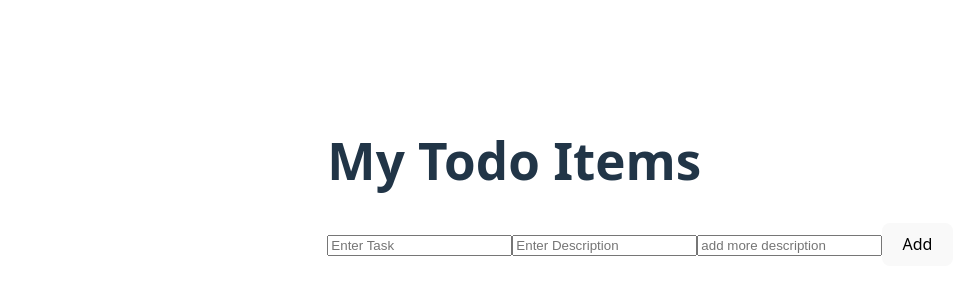
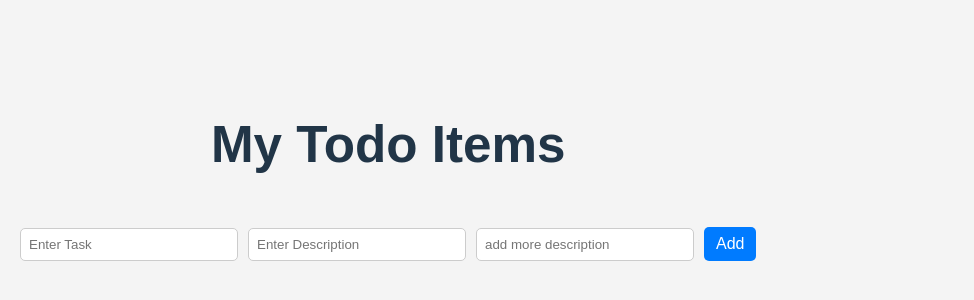
Before and after one commit to Remedanram/react, a React (Vite) app: page / in a window 1280 px wide. Shown: the part 218-518 px from the top of the page, without its empty margins (0-974 px from the left). Built offline with nearby package versions, Linux system fonts and the light colour scheme.

Commit message:
css file for overall

```diff
--- a/src/App.css
+++ b/src/App.css
@@ -1,48 +1,38 @@
-html, body {
-  /* height: 10%; */
-  /* margin: 0; */
-  /* display: flex; */
-  align-items: center;
-  justify-content: center;
+body {
+  font-family: Arial, sans-serif;
+  background-color: #f4f4f4;
+  margin: 0;
+  padding: 0;
 }
 
-.todo-Item{
-  padding: 16px;
-  margin: 16px;
-  border:solid black 1px;
-}
-.counter__item {
-  padding: 16px;
-  margin: 16px;
-  border: solid black 1px;
-  border-radius: 8px; /* Adds rounded corners */
-  background-color: #f9f9f9; /* Light gray background */
-  box-shadow: 0 4px 8px rgba(0, 0, 0, 0.1); /* Subtle shadow for depth */
-  text-align: center; /* Centers the text inside the counter */
+.app-container {
+  display: flex;
+  flex-direction: column;
+  align-items: center;
+  padding: 20px;
 }
 
-.counter__item h2 {
-  margin-bottom: 16px;
-  font-size: 24px;
-  color: #333; /* Dark gray color for the text */
+.task-input {
+  margin: 20px 0;
 }
 
-.counter__item button {
-  padding: 10px 20px;
-  margin: 5px;
-  font-size: 16px;
-  color: #fff;
-  background-color: #007bff; /* Bootstrap primary blue */
-  border: none;
-  border-radius: 4px;
-  cursor: pointer;
-  transition: background-color 0.3s ease;
+input[type="text"] {
+  padding: 8px;
+  margin-right: 10px;
+  border: 1px solid #ccc;
+  border-radius: 5px;
+  width: 200px;
 }
 
-.counter__item button:hover {
-  background-color: #0056b3; /* Darker blue on hover */
+button {
+  padding: 8px 12px;
+  background-color: #007bff;
+  color: white;
+  border: none;
+  border-radius: 5px;
+  cursor: pointer;
 }
 
-.counter__item button:active {
-  background-color: #004085; /* Even darker blue on click */
+button:hover {
+  background-color: #0056b3;
 }
```
Also changed, not shown: 1 other file (tests, documents, lock files or other folders).
